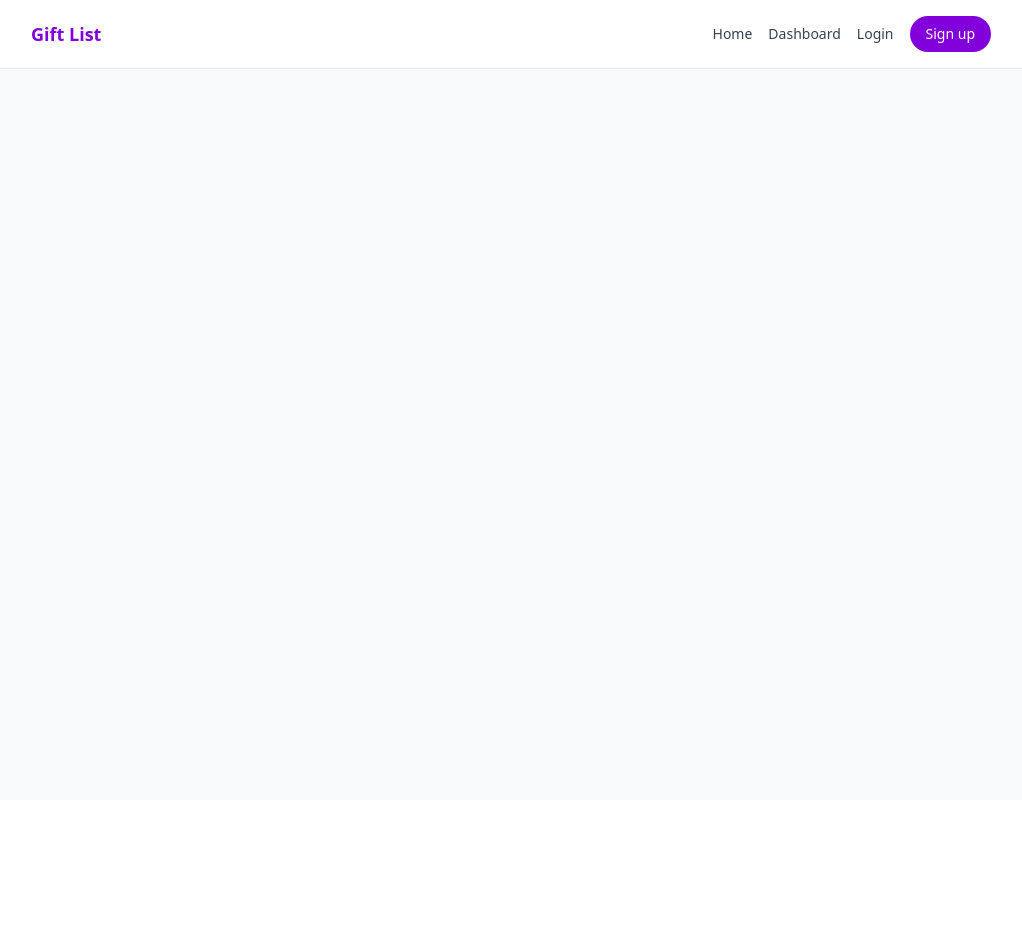
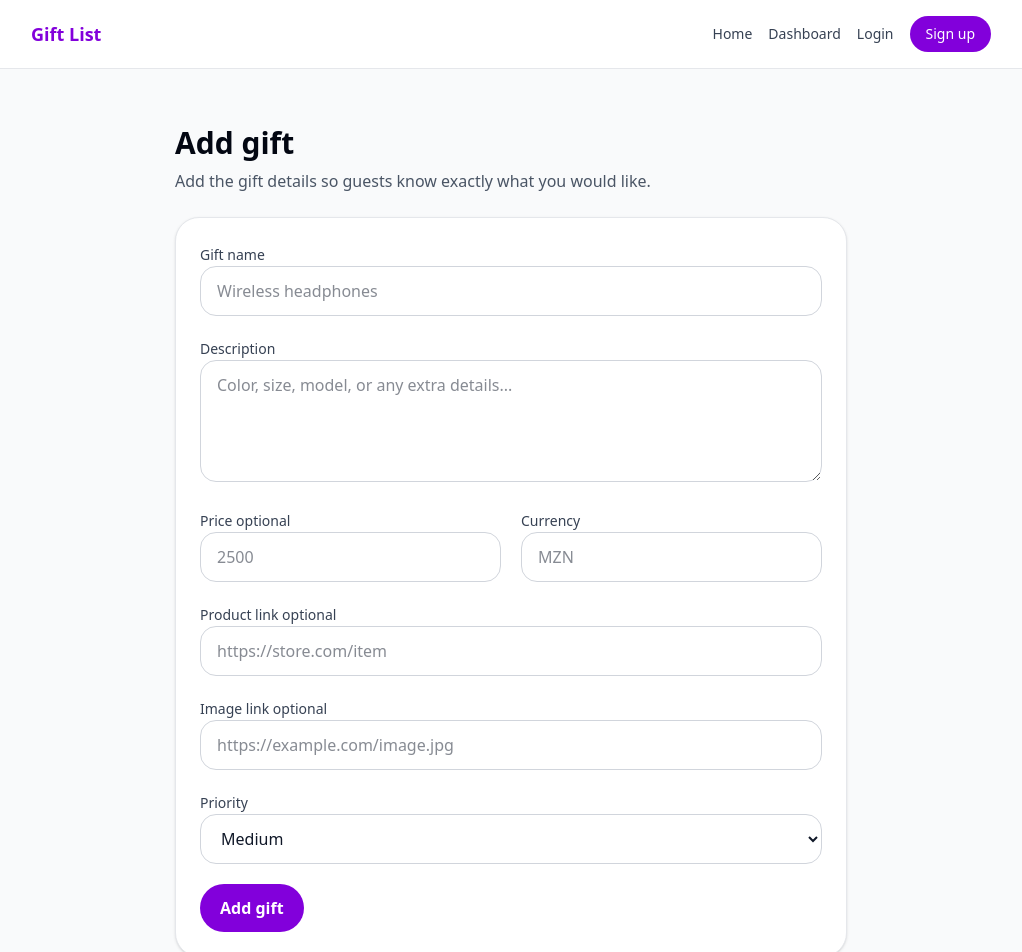
Before and after one commit to CastCee01/gift-list, a React (Vite) app: page /lists/1/gifts/new in a window 1280 px wide. Shown: the top 952 px of the page, without its empty margins (129-1151 px from the left). Before the commit the page ends 800 px from the top, so only its background shows below. Built offline with nearby package versions, Linux system fonts and the light colour scheme.

Commit message:
add gift form page and service placeholders

```diff
--- a/src/App.jsx
+++ b/src/App.jsx
@@ -8,6 +8,7 @@ import Signup from './pages/Signup'
 import Dashboard from './pages/Dashboard'
 import CreateList from './pages/CreateList'
 import ListDetails from './pages/ListDetails'
+import AddGift from './pages/AddGift'
 import PublicList from './pages/PublicList'
 
 function App() {
@@ -21,6 +22,7 @@ function App() {
           <Route path="/dashboard" element={<Dashboard />} />
           <Route path="/lists/new" element={<CreateList />} />
           <Route path="/lists/:id" element={<ListDetails />} />
+          <Route path="/lists/:id/gifts/new" element={<AddGift />} />
           <Route path="/share/:slug" element={<PublicList />} />
         </Routes>
       </Layout>
--- /dev/null
+++ b/src/lib/supabaseClient.js
@@ -0,0 +1,4 @@
+// Supabase client will be configured here later.
+// We will add @supabase/supabase-js when we start backend integration.
+
+export const supabase = null
--- /dev/null
+++ b/src/pages/AddGift.jsx
@@ -0,0 +1,64 @@
+import Button from '../components/Button'
+import Input from '../components/Input'
+import Textarea from '../components/Textarea'
+
+export default function AddGift() {
+  return (
+    <section className="mx-auto max-w-2xl py-6">
+      <div className="mb-6">
+        <h1 className="text-3xl font-bold text-gray-950">Add gift</h1>
+        <p className="mt-2 text-gray-600">
+          Add the gift details so guests know exactly what you would like.
+        </p>
+      </div>
+
+      <form className="space-y-5 rounded-3xl border border-gray-200 bg-white p-6 shadow-sm">
+        <Input id="name" label="Gift name" type="text" placeholder="Wireless headphones" />
+
+        <Textarea
+          id="description"
+          label="Description"
+          rows="4"
+          placeholder="Color, size, model, or any extra details..."
+        />
+
+        <div className="grid gap-5 sm:grid-cols-2">
+          <Input id="price" label="Price optional" type="number" placeholder="2500" />
+
+          <Input id="currency" label="Currency" type="text" placeholder="MZN" />
+        </div>
+
+        <Input
+          id="productUrl"
+          label="Product link optional"
+          type="url"
+          placeholder="https://store.com/item"
+        />
+
+        <Input
+          id="imageUrl"
+          label="Image link optional"
+          type="url"
+          placeholder="https://example.com/image.jpg"
+        />
+
+        <div className="space-y-1">
+          <label className="text-sm font-medium text-gray-700" htmlFor="priority">
+            Priority
+          </label>
+          <select
+            id="priority"
+            className="w-full rounded-2xl border border-gray-300 px-4 py-3 outline-none focus:border-purple-700"
+            defaultValue="medium"
+          >
+            <option value="low">Low</option>
+            <option value="medium">Medium</option>
+            <option value="high">High</option>
+          </select>
+        </div>
+
+        <Button>Add gift</Button>
+      </form>
+    </section>
+  )
+}
--- a/src/pages/ListDetails.jsx
+++ b/src/pages/ListDetails.jsx
@@ -17,7 +17,7 @@ export default function ListDetails() {
         <div className="flex flex-col gap-3 sm:flex-row">
           <Button variant="secondary">Copy share link</Button>
 
-          <Link to="/lists/new">
+          <Link to="/lists/test/gifts/new">
             <Button>Add gift</Button>
           </Link>
         </div>
@@ -29,7 +29,7 @@ export default function ListDetails() {
           Add the first gift to this list. Guests will only see gifts after you add them.
         </p>
 
-        <Link to="/lists/new" className="mt-6 inline-flex">
+        <Link to="/lists/test/gifts/new" className="mt-6 inline-flex">
           <Button>Add first gift</Button>
         </Link>
       </div>
--- /dev/null
+++ b/src/services/giftService.js
@@ -0,0 +1,15 @@
+export async function getGiftsByListId() {
+    // TODO: fetch gifts for a specific list from Supabase
+  }
+
+  export async function createGift() {
+    // TODO: create gift in Supabase
+  }
+
+  export async function updateGift() {
+    // TODO: update gift in Supabase
+  }
+
+  export async function deleteGift() {
+    // TODO: delete gift from Supabase
+  }
--- /dev/null
+++ b/src/services/listService.js
@@ -0,0 +1,11 @@
+export async function getLists() {
+    // TODO: fetch user lists from Supabase
+  }
+
+  export async function createList() {
+    // TODO: create gift list in Supabase
+  }
+
+  export async function getListById() {
+    // TODO: fetch one list by id from Supabase
+  }
--- /dev/null
+++ b/src/services/reservationService.js
@@ -0,0 +1,3 @@
+export async function reserveGift() {
+    // TODO: create reservation and mark gift as reserved
+  }
```
